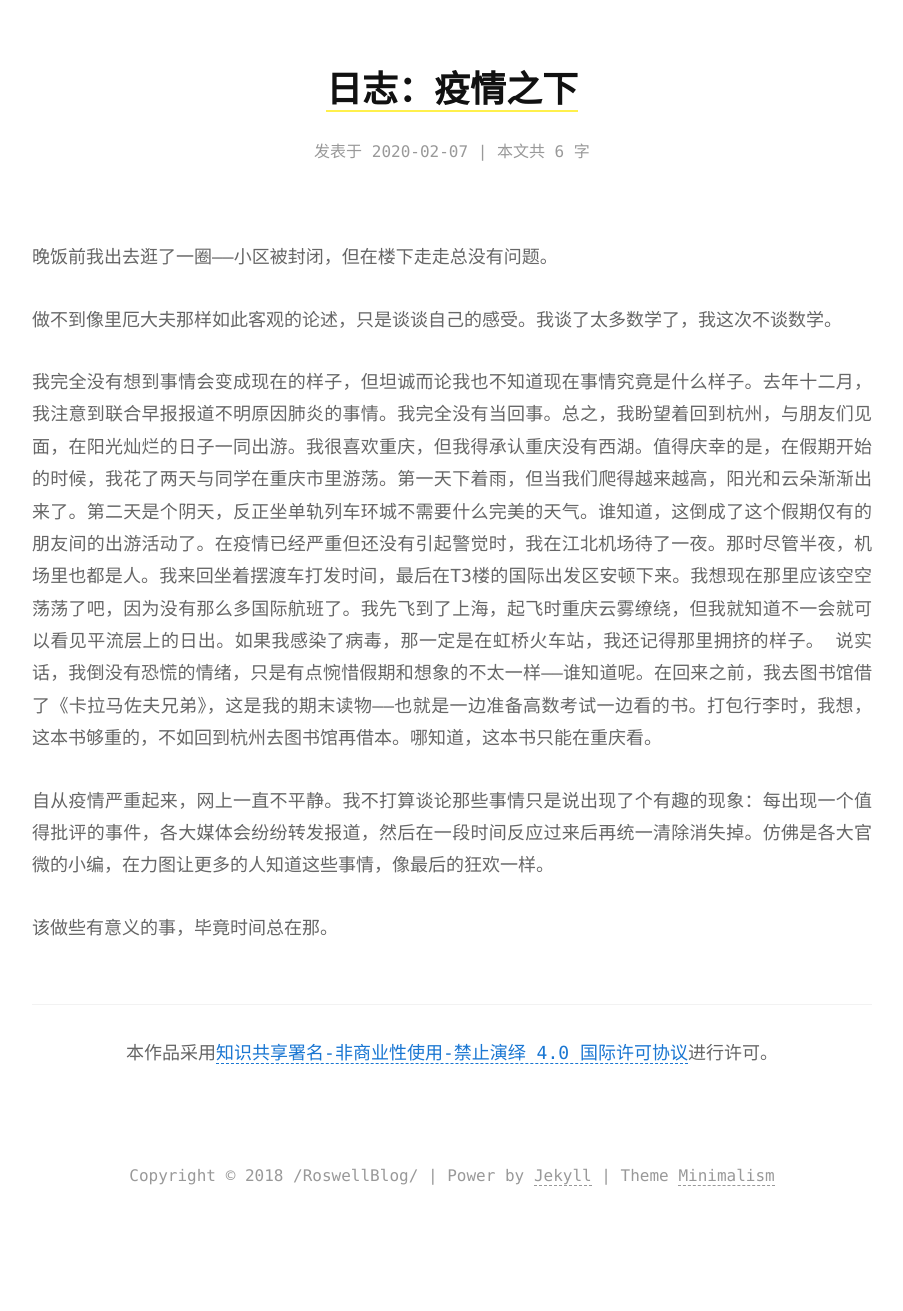
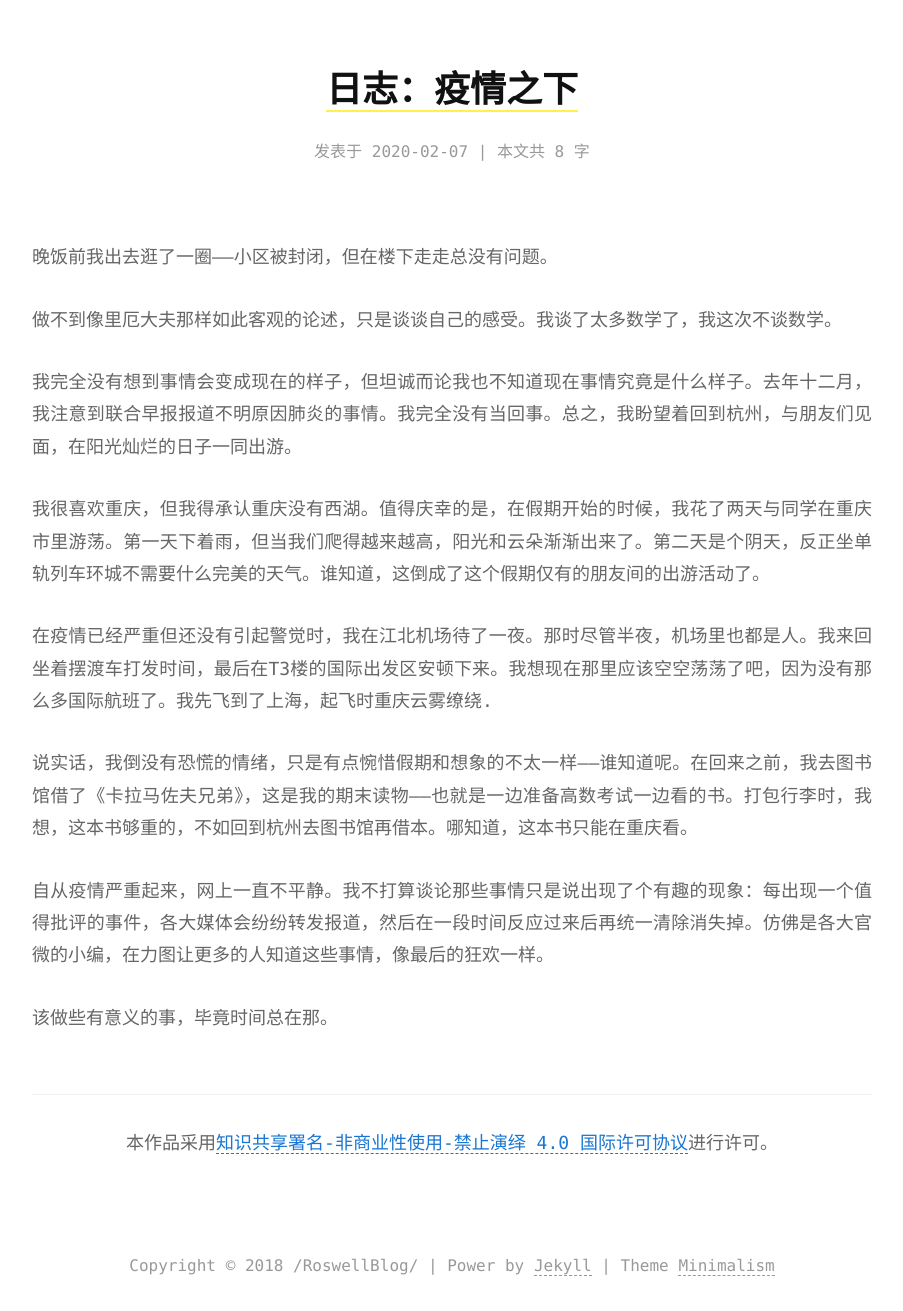
Before and after one commit to Roswellii/roswellii.github.io, a Jekyll site: the page built from _posts/2020-02-07-日志：疫情之下 -2020.md, in a window 1280 px wide. Shown: the whole page, without its empty margins (188-1091 px from the left). Built offline with Jekyll 4.4.1, drawn with Linux system fonts in a browser that asks for light colours; before the commit the page ends 1221 px from its top, so only the background shows below that.

Commit message:
Update 2020-02-07-日志：疫情之下 -2020.md

```diff
--- a/_posts/2020-02-07-日志：疫情之下 -2020.md
+++ b/_posts/2020-02-07-日志：疫情之下 -2020.md
@@ -16,8 +16,13 @@ tags:                               #标签
 
    做不到像里厄大夫那样如此客观的论述，只是谈谈自己的感受。我谈了太多数学了，我这次不谈数学。
 
-   我完全没有想到事情会变成现在的样子，但坦诚而论我也不知道现在事情究竟是什么样子。去年十二月，我注意到联合早报报道不明原因肺炎的事情。我完全没有当回事。总之，我盼望着回到杭州，与朋友们见面，在阳光灿烂的日子一同出游。我很喜欢重庆，但我得承认重庆没有西湖。值得庆幸的是，在假期开始的时候，我花了两天与同学在重庆市里游荡。第一天下着雨，但当我们爬得越来越高，阳光和云朵渐渐出来了。第二天是个阴天，反正坐单轨列车环城不需要什么完美的天气。谁知道，这倒成了这个假期仅有的朋友间的出游活动了。在疫情已经严重但还没有引起警觉时，我在江北机场待了一夜。那时尽管半夜，机场里也都是人。我来回坐着摆渡车打发时间，最后在T3楼的国际出发区安顿下来。我想现在那里应该空空荡荡了吧，因为没有那么多国际航班了。我先飞到了上海，起飞时重庆云雾缭绕，但我就知道不一会就可以看见平流层上的日出。如果我感染了病毒，那一定是在虹桥火车站，我还记得那里拥挤的样子。
-说实话，我倒没有恐慌的情绪，只是有点惋惜假期和想象的不太一样——谁知道呢。在回来之前，我去图书馆借了《卡拉马佐夫兄弟》，这是我的期末读物——也就是一边准备高数考试一边看的书。打包行李时，我想，这本书够重的，不如回到杭州去图书馆再借本。哪知道，这本书只能在重庆看。
+   我完全没有想到事情会变成现在的样子，但坦诚而论我也不知道现在事情究竟是什么样子。去年十二月，我注意到联合早报报道不明原因肺炎的事情。我完全没有当回事。总之，我盼望着回到杭州，与朋友们见面，在阳光灿烂的日子一同出游。
+
+   我很喜欢重庆，但我得承认重庆没有西湖。值得庆幸的是，在假期开始的时候，我花了两天与同学在重庆市里游荡。第一天下着雨，但当我们爬得越来越高，阳光和云朵渐渐出来了。第二天是个阴天，反正坐单轨列车环城不需要什么完美的天气。谁知道，这倒成了这个假期仅有的朋友间的出游活动了。
+
+   在疫情已经严重但还没有引起警觉时，我在江北机场待了一夜。那时尽管半夜，机场里也都是人。我来回坐着摆渡车打发时间，最后在T3楼的国际出发区安顿下来。我想现在那里应该空空荡荡了吧，因为没有那么多国际航班了。我先飞到了上海，起飞时重庆云雾缭绕.
+
+   说实话，我倒没有恐慌的情绪，只是有点惋惜假期和想象的不太一样——谁知道呢。在回来之前，我去图书馆借了《卡拉马佐夫兄弟》，这是我的期末读物——也就是一边准备高数考试一边看的书。打包行李时，我想，这本书够重的，不如回到杭州去图书馆再借本。哪知道，这本书只能在重庆看。
 
    自从疫情严重起来，网上一直不平静。我不打算谈论那些事情只是说出现了个有趣的现象：每出现一个值得批评的事件，各大媒体会纷纷转发报道，然后在一段时间反应过来后再统一清除消失掉。仿佛是各大官微的小编，在力图让更多的人知道这些事情，像最后的狂欢一样。
 
```
